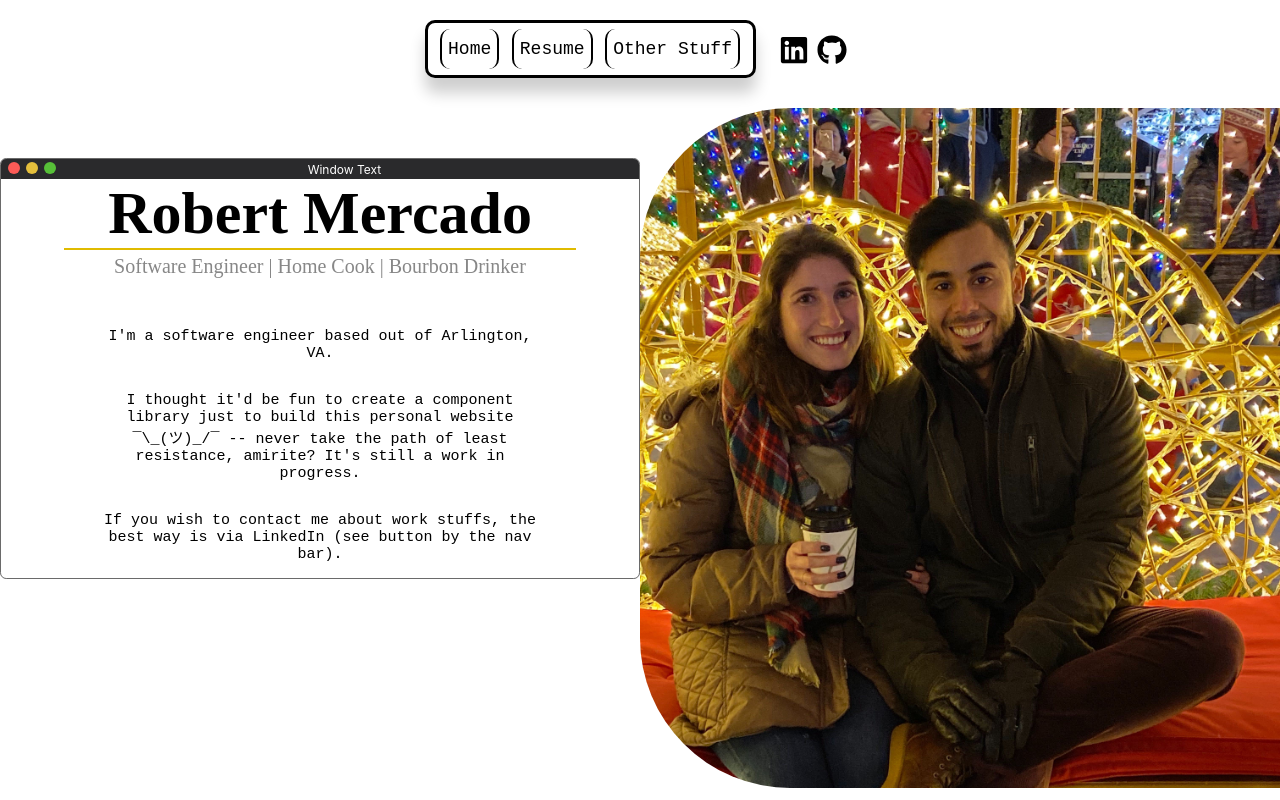
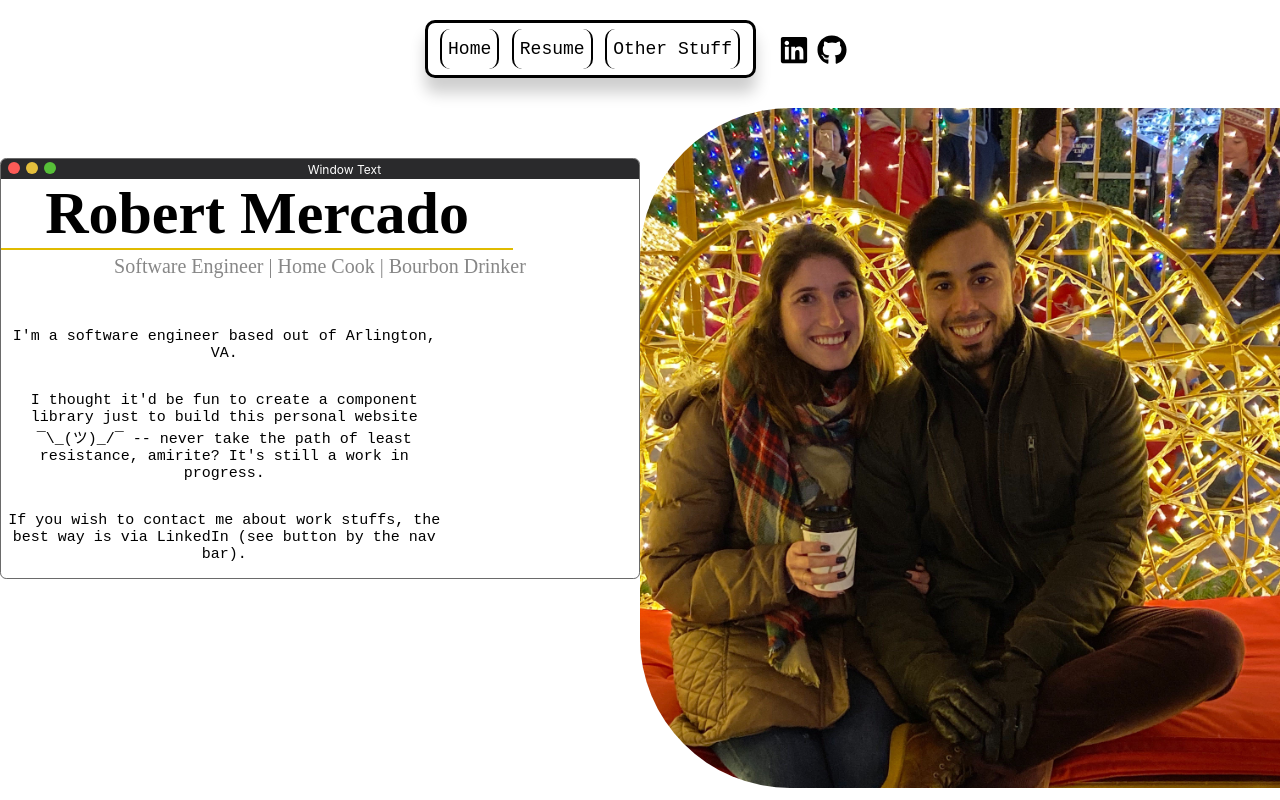
Before and after one commit to BitwiseMercenary/TheDistillery, a React (Create React App) app: page / in a window 1280 px wide. Built offline with nearby package versions, Linux system fonts and the light colour scheme.

Commit message:
center items in window

```diff
--- a/src/pages/Home/Home.tsx
+++ b/src/pages/Home/Home.tsx
@@ -32,7 +32,7 @@ export const Home = () => {
         paddingTop="50px"
       >
         <DesktopWindow width={"100%"} height={"auto"}>
-          <Flex flexDirection="column" alignItems="center">
+          <Flex flexDirection="column" justifyContent="center">
             <Span theme={SpanTheme.TITLE} aria-label="header">
               Robert Mercado
             </Span>
```
